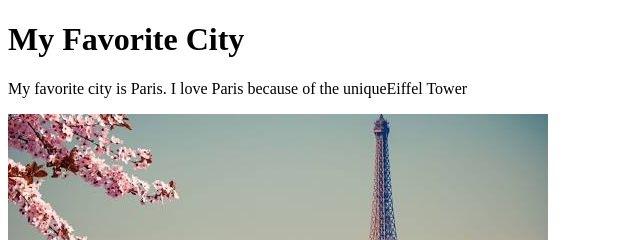
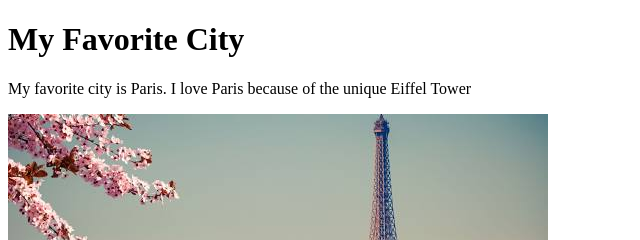
Before and after one commit to Nsikak0/wdd130, a plain HTML site: page week01/images/favorite-city.html in a window 1280 px wide. Shown: the top 240 px of the page, 0-640 px from the left. Drawn offline with Linux system fonts and the light colour scheme.

Commit message:
W01 Code-along Activity

```diff
--- a/week01/images/favorite-city.html
+++ b/week01/images/favorite-city.html
@@ -9,7 +9,7 @@
 
 <body>
     <h1>My Favorite City</h1>
-    <p>My favorite city is Paris. I love Paris because of the uniqueEiffel Tower</p>
+    <p>My favorite city is Paris. I love Paris because of the unique Eiffel Tower</p>
     <img src="paris.jpeg" alt="City of Paris">
 </body>
 
```
